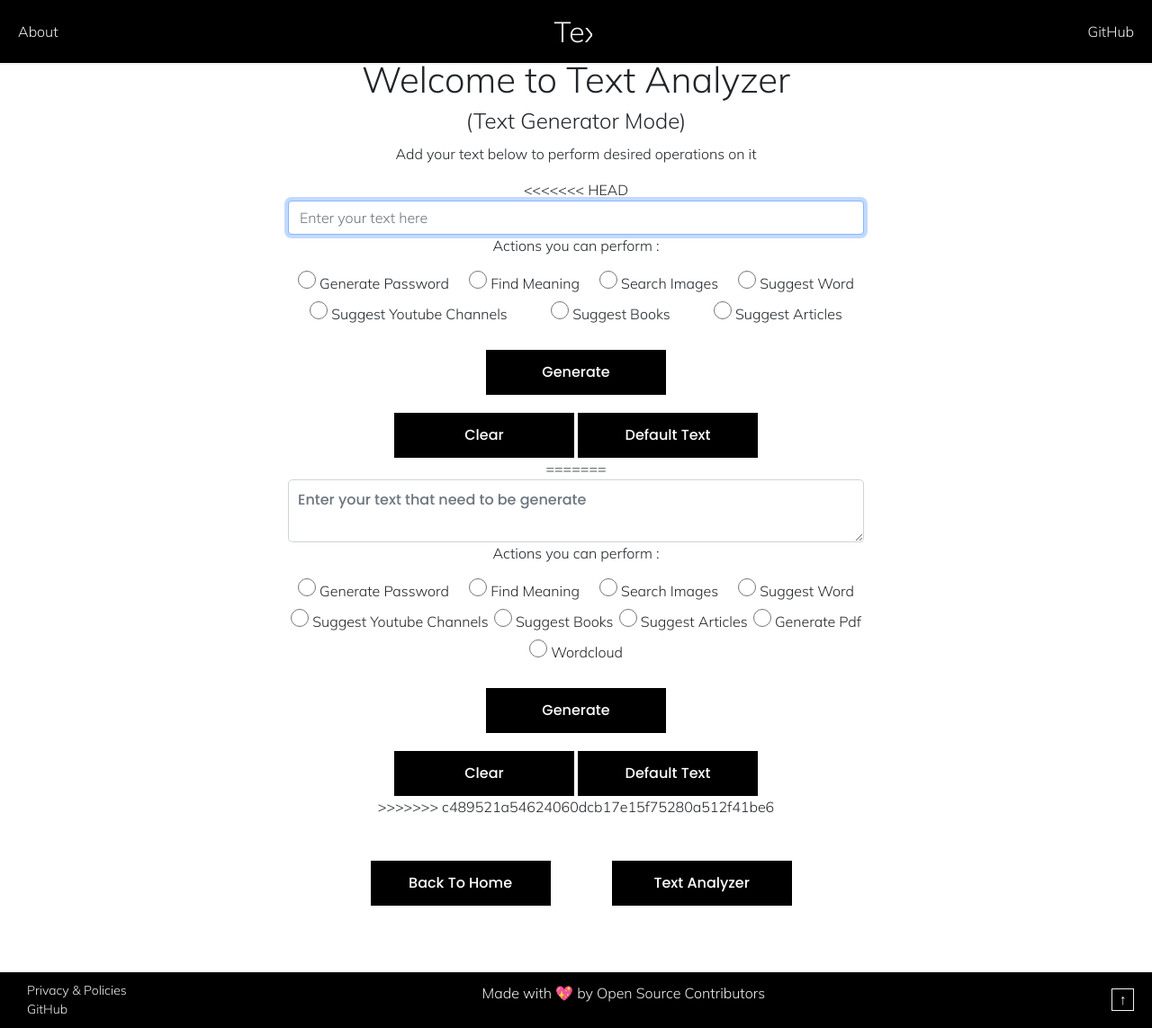
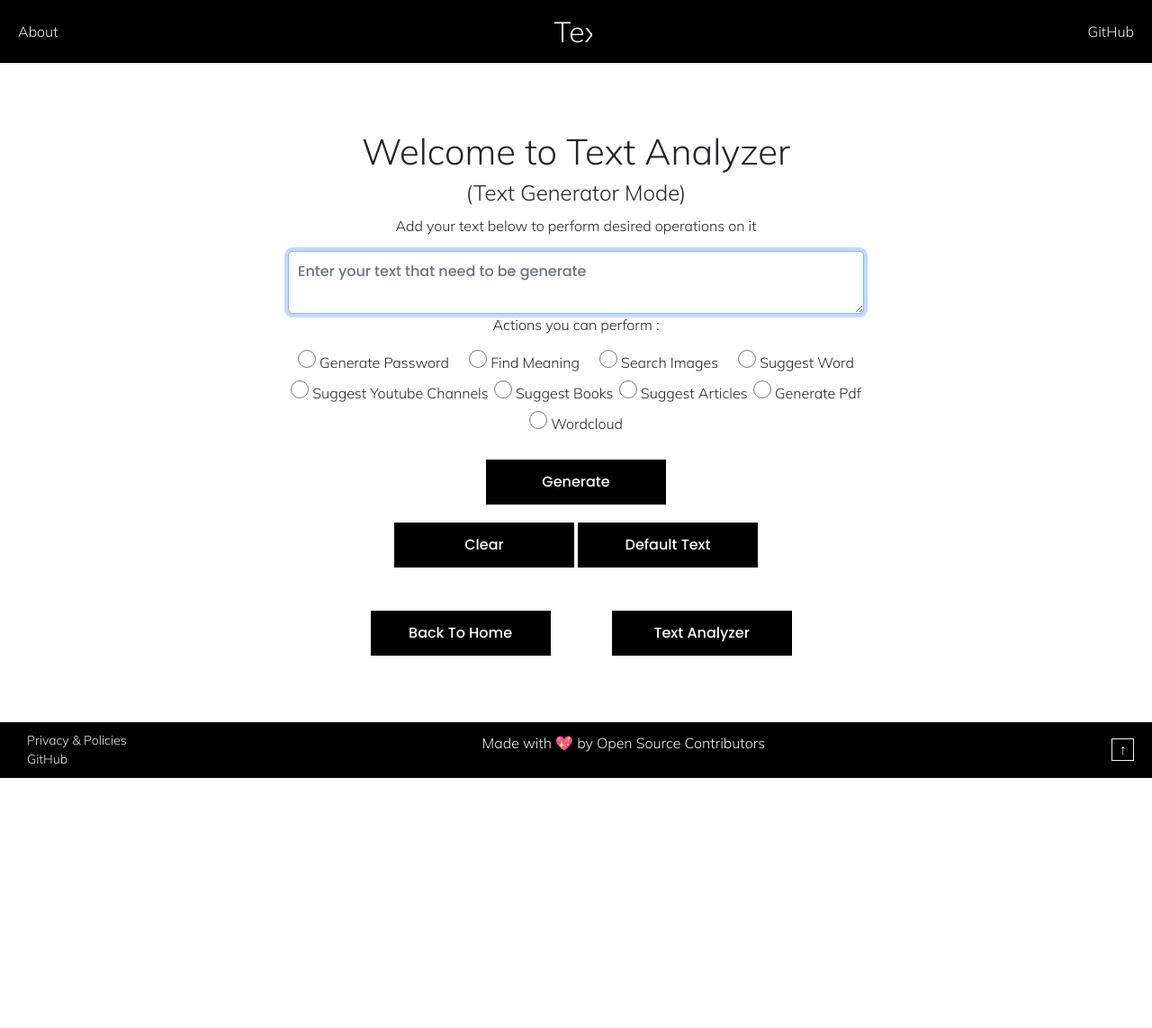
Before and after one commit to rockingrohit9639/TextAnalyzer, a Django app: page /index2 in a window 1280 px wide. Shown: the whole page at 90% size. After the commit the page ends 865 px from the top, so only its background shows below. Run offline with Django 3.2, Linux system fonts and the light colour scheme; some libraries are stand-ins or nearby versions.

Commit message:
minor changes

```diff
--- a/static/css/analyze.css
+++ b/static/css/analyze.css
@@ -5,5 +5,5 @@
     justify-content: center;
     align-items: center;
     padding: 4rem;
-    margin-top: 3.6rem;
+    margin-top: 5rem;
 }
--- a/static/css/index2.css
+++ b/static/css/index2.css
@@ -1,9 +1,9 @@
 .generate-section {
     width: 100%;
-    /* height: 100vh; */
     display: flex;
     flex-direction: column;
     justify-content: center;
     align-items: center;
     padding: 4rem;
+    margin-top: 5rem;
 }
--- a/templates/index.html
+++ b/templates/index.html
@@ -17,7 +17,7 @@
 
         <input class="form-control input-word" id="word_input" name="word_input" autocomplete="off" placeholder="Enter word to find in text"/>
 
-        <input style="display: none;" class="form-control input-word" id="other" name="other_input" autocomplete="off" placeholder="Enter word to be replace with in text"/>
+        <input style="display: none;" class="form-control input-word" id="other" name="other" autocomplete="off" placeholder="Enter word to be replace with in text"/>
 
         <p style="text-align: center;">Actions you can perform : </p>
         <div class="button-container">
--- a/templates/index2.html
+++ b/templates/index2.html
@@ -13,51 +13,6 @@
         <p style="text-align: center; margin-top: 2px">
             Add your text below to perform desired operations on it
 </p>
-<<<<<<< HEAD
-        <form action="/analyze" method="POST">
-            {% csrf_token %}
-            <input id="text" name="text" class="form-control" autofocus="true" autocomplete="off" placeholder="Enter your text here" />
-
-            <p style="text-align: center">Actions you can perform :</p>
-            <div class="button-container">
-                <div class="buttons">
-                    <input class="form-input" type="radio" value="Password_Generator" id="Password_Generator" name="option" />
-                    <label class="form-label" for="Password_Generator">Generate Password</label>
-                </div>
-                <div class="buttons">
-                    <input class="form-input" type="radio" value="Search_word" id="word_find"
-                        name="option" />
-                    <label class="form-label" for="Search_word">Find Meaning</label>
-                </div>
-                <div class="buttons">
-                    <input class="form-input" type="radio" id="gallery" name="option" value="q" />
-                    <label class="form-label" for="q">Search Images </label>
-                </div>
-                <div class="buttons">
-                    <input class="form-input" type="radio" value="suggest_word" id="suggest_word" name="option" />
-                    <label class="form-label" for="suggest_word">Suggest Word</label>
-                </div>
-                <div class="buttons">
-                    <input class="form-input" type="radio" value="suggest_youtube" id="suggest_youtube" name="option" />
-                    <label class="form-label" for="suggest_youtube">Suggest Youtube Channels</label>
-                </div>
-                <div class="buttons">
-                    <input class="form-input" type="radio" value="suggest_books" id="suggest_books" name="option" />
-                    <label class="form-label" for="suggest_books">Suggest Books</label>
-                </div>
-                <div class="buttons">
-                    <input class="form-input" type="radio" value="suggest_articles" id="suggest_articles" name="option" />
-                    <label class="form-label" for="suggest_articles">Suggest Articles</label>
-                </div>
-            </div>
-            <button type="submit">Generate</button>
-        </form>
-
-        <div id="container2">
-            <button onclick="Clear_text();">Clear</button>
-            <button onclick="Default_text();">Default Text</button>
-        </div>
-=======
 <form action="/analyze" method="POST">
     {% csrf_token %}
     <textarea  id="text" name="text" class="form-control input-field" autofocus=true placeholder="Enter your text that need to be generate"></textarea>
@@ -108,7 +63,6 @@
     <button onclick="Clear_text();">Clear</button>
     <button onclick="Default_text();">Default Text</button>
 </div>
->>>>>>> c489521a54624060dcb17e15f75280a512f41be6
 
         <div id="container">
             <a href="/"><button id="btns">Back To Home</button></a>
@@ -149,20 +103,16 @@
         else if(document.getElementById('suggest_articles').checked){
             document.getElementById("text").value = "javascript"
         }
-        else {
-            alert("Please select and operation first!!!")
-        }
-<<<<<<< HEAD
-    }
-=======
-        if(document.getElementById('generate_pdf').checked){
+        else if(document.getElementById('generate_pdf').checked){
         document.getElementById("text").value=sample_text
         }
-        if(document.getElementById('wordcloud').checked){
+        else if(document.getElementById('wordcloud').checked){
         document.getElementById("text").value=sample_text
         }
+        else {
+            alert("Please select an operation first!!!")
+        }
     };
->>>>>>> c489521a54624060dcb17e15f75280a512f41be6
 </script>
 
 {% endblock %}
--- a/textanalyzer/views.py
+++ b/textanalyzer/views.py
@@ -1,5 +1,4 @@
 from django.http import HttpResponse
-
 from django.shortcuts import render,get_object_or_404
 from django.utils.html import format_html
 from django.template.loader import get_template
@@ -11,7 +10,6 @@ from bs4 import BeautifulSoup
 import nltk
 from nltk.corpus import stopwords
 from nltk.tokenize import word_tokenize
-
 from nltk.stem import WordNetLemmatizer
 import random
 import textwrap
@@ -20,7 +18,6 @@ from textblob import TextBlob
 import random
 from gingerit.gingerit import GingerIt
 from pyyoutube import Api
-
 from .models import *
 from xhtml2pdf import pisa
 from django.views.generic import ListView
@@ -306,6 +303,7 @@ def analyze(request):
     Grammar=request.POST.get('option','grammar')
     Channel=request.POST.get('option','suggest_youtube')
     books=request.POST.get('option','suggest_books')
+    replace_input = request.POST.get("other")
 
     if len(djText)==0:
         context = {
@@ -316,7 +314,7 @@ def analyze(request):
     articles=request.POST.get('option','suggest_articles')
     lemmitizer=request.POST.get('option','grammar')
     start_pdf=request.POST.get('option','generate_pdf')
-    replace_text=request.POST.get('option','replace')
+    replace_text = request.POST.get('option', 'replace')
     Word_cloud=request.POST.get('option','wordcloud')
     Date=request.POST.get('option','date')
     Word_frequency=request.POST.get('option','word_frequency')
@@ -583,8 +581,8 @@ def analyze(request):
             "wordcount": countword
         }
 
-    elif replace_text=="replace":
-        final_text=re.sub(word_to_find,replace_input,djText)
+    elif replace_text == "replace":
+        final_text = re.sub(word_to_find, replace_input, djText)
         result = {
             "analyzed_text": final_text,
             "purpose": "Replacemet of text in sentence",
```
Also changed, not shown: db.sqlite3.
